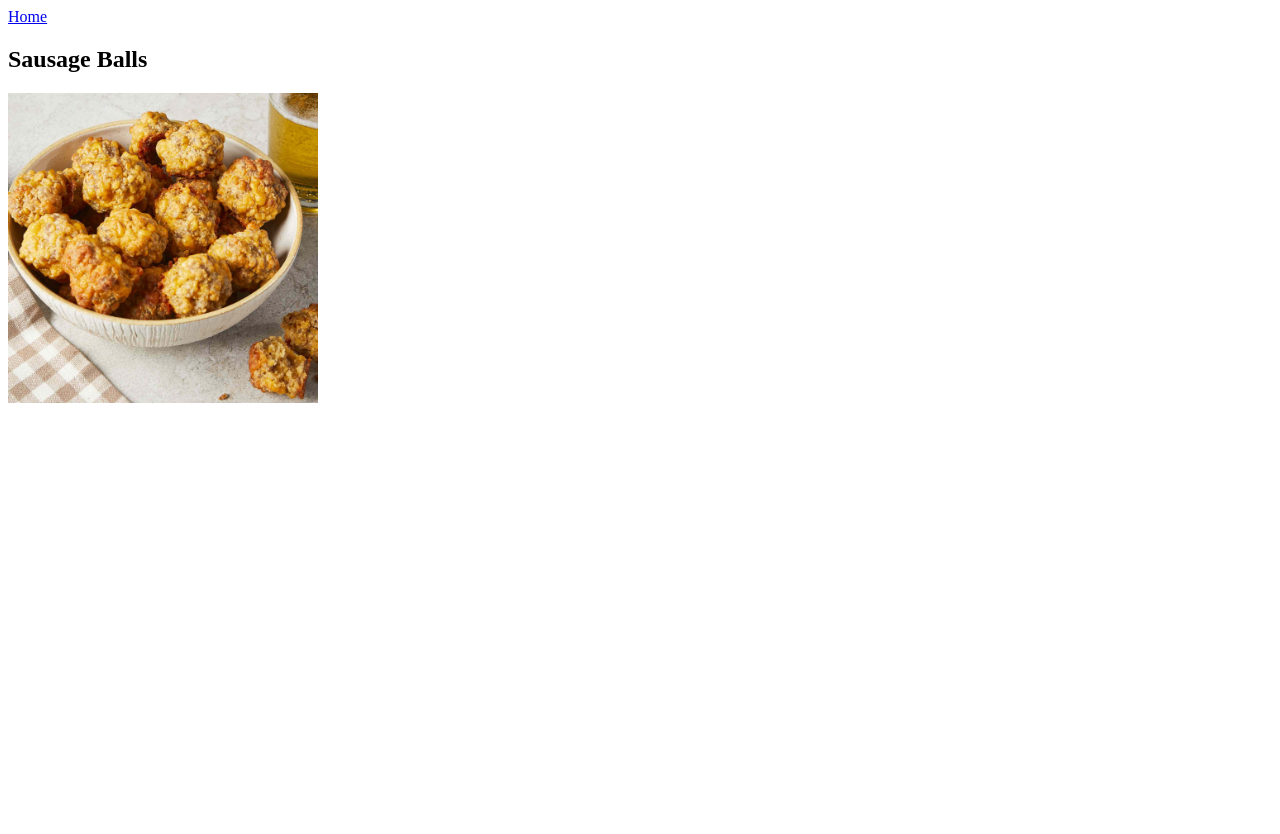
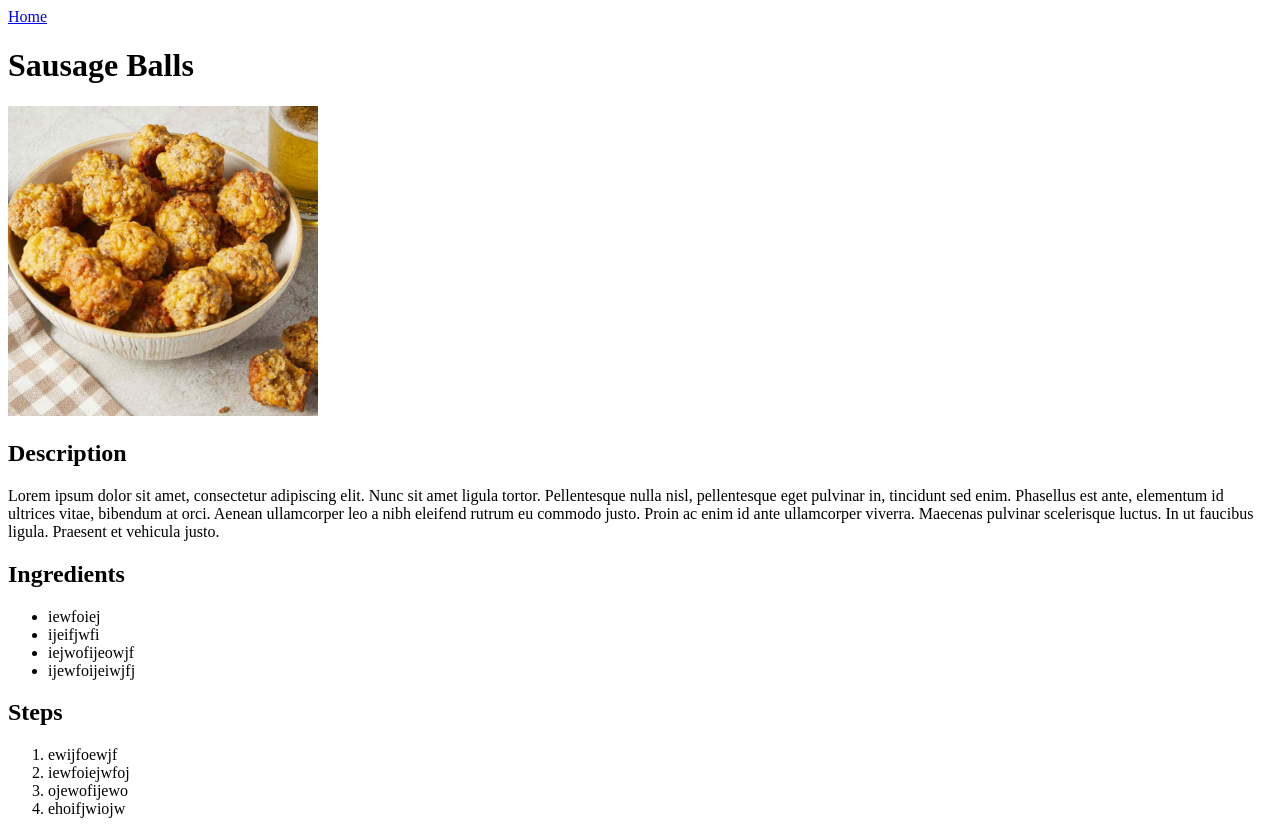
Before and after one commit to DDonnelly123/odin-recipes, a plain HTML site: page recipes/sausageBalls.html in a window 1280 px wide. Before the commit the page ends 800 px from the top, so only its background shows below. Drawn offline with Linux system fonts and the light colour scheme.

Commit message:
Finished recipes project
Good warmup :)

```diff
--- a/recipes/sausageBalls.html
+++ b/recipes/sausageBalls.html
@@ -7,8 +7,32 @@
 </head>
 <body>
     <a href="../index.html">Home</a>
-    <h2>Sausage Balls</h2>
+    <h1>Sausage Balls</h1>
 
     <img src="../images/sausBalls.jpg" alt="Battered balls of sausage meat in a bowl" width="310" height="310">
+
+    <h2>Description</h2>
+    <p>Lorem ipsum dolor sit amet, consectetur adipiscing elit. Nunc sit amet ligula tortor.
+    Pellentesque nulla nisl, pellentesque eget pulvinar in, tincidunt sed enim. Phasellus est ante, elementum id ultrices vitae, bibendum at orci.
+    Aenean ullamcorper leo a nibh eleifend rutrum eu commodo justo. Proin ac enim id ante ullamcorper viverra.
+    Maecenas pulvinar scelerisque luctus. In ut faucibus ligula. Praesent et vehicula justo.</p>
+
+    <h2>Ingredients</h2>
+
+    <ul>
+        <li>iewfoiej</li>
+        <li>ijeifjwfi</li>
+        <li>iejwofijeowjf</li>
+        <li>ijewfoijeiwjfj</li>
+    </ul>
+
+    <h2>Steps</h2>
+
+    <ol>
+        <li>ewijfoewjf</li>
+        <li>iewfoiejwfoj</li>
+        <li>ojewofijewo</li>
+        <li>ehoifjwiojw</li>
+    </ol>
 </body>
 </html>
```
Also changed, not shown: index.html (+1 -0 lines).
